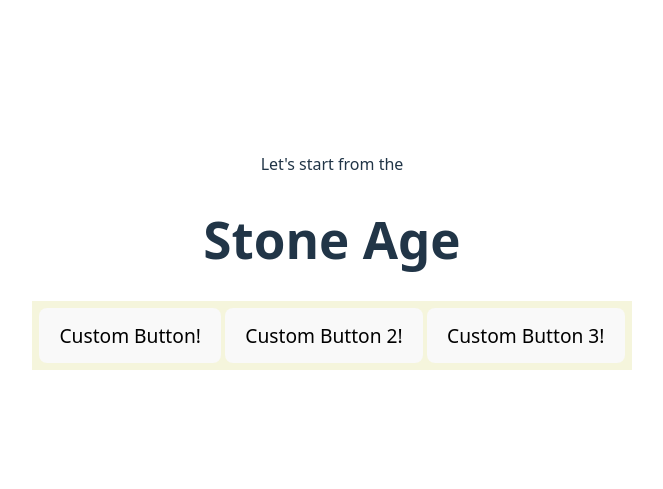
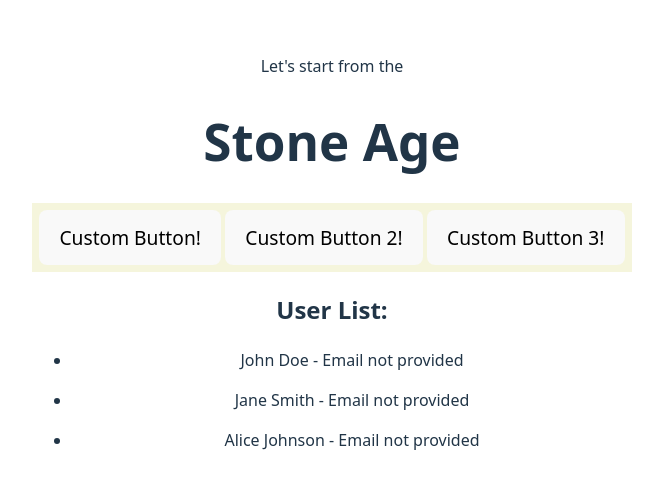
Before and after one commit to odair-gazarolla/HabitTracker, a React (Vite) app: page / in a window 1280 px wide. Shown: the part 147-636 px from the top of the page, without its empty margins (308-971 px from the left). Built offline with nearby package versions, Linux system fonts and the light colour scheme.

Commit message:
Add a fake list of users, directly on App.tsx, in order to test .map function and list markup

```diff
--- a/src/App.tsx
+++ b/src/App.tsx
@@ -3,8 +3,22 @@ import customButton2 from './componets/CustomButton2';
 import customButton3 from './componets/CustomButton3';
 import './App.css'
 
-// ----- End of test Components -----
+// List of users
+const users = [
+  { id: 1, nome: 'John Doe', email:''},
+  { id: 2, nome: 'Jane Smith', email: ''},
+  { id: 3, nome: 'Alice Johnson', email: ''}
+];
 
+const listUsers = users.map(user => {
+  return (
+    <ul>
+      <li key={user.id}>
+        {user.nome} - {user.email || 'Email not provided'}
+      </li>
+    </ul>
+  );
+});
 
 function App() {
   return (
@@ -16,6 +30,10 @@ function App() {
           { customButton2() }
           { customButton3 }
         </div>
+        <div>
+          <h2>User List:</h2>
+          {listUsers}
+        </div>
       </div>
     </>
   )
```
